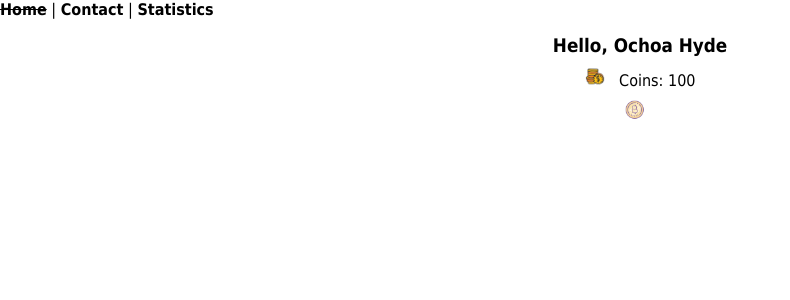
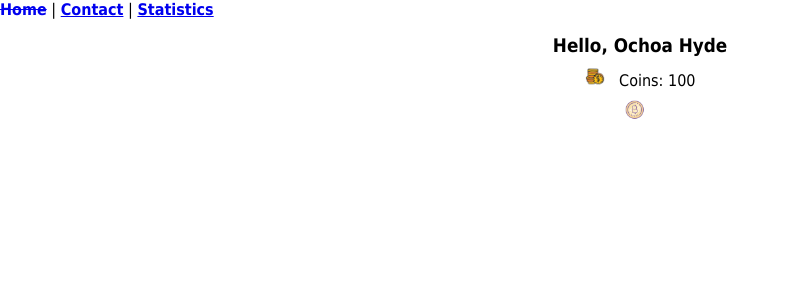
Before and after one commit to tmanoon/mister-bitcoin, an Angular app: page / in a window 1280 px wide. Shown: the top 300 px of the page, without its empty margins (0-790 px from the left). Built offline with nearby package versions, Linux system fonts and the light colour scheme; no server answers.

Commit message:
Add navigation by routing

```diff
--- a/src/app/app-routing.module.ts
+++ b/src/app/app-routing.module.ts
@@ -16,7 +16,7 @@ const routes: Routes = [
       { path: 'edit/:id', component: ContactEditPageComponent, resolve: { contact: contactResolver } }
     ]
   },
-  { path: 'contact/:id', component: ContactDetailsPageComponent },
+  { path: 'contact/:id', component: ContactDetailsPageComponent, resolve: {contact: contactResolver} },
   { path: '', component: HomePageComponent },
   { path: '**', component: ContactPageComponent }
 ]
--- a/src/app/app.module.ts
+++ b/src/app/app.module.ts
@@ -4,8 +4,6 @@ import { AppRoutingModule } from './app-routing.module';
 import { AppComponent } from './root-cmp/app.component';
 import { HttpClientModule } from '@angular/common/http';
 import { HomePageComponent } from './pages/home-page/home-page.component';
-import { BitcoinService } from './services/bitcoin.service';
-import { UserService } from './services/user.service';
 import { ContactPageComponent } from './pages/contact-page/contact-page.component';
 import { ContactListComponent } from './cmps/contact-list/contact-list.component';
 import { ContactDetailsPageComponent } from './pages/contact-details-page/contact-details-page.component';
--- a/src/app/cmps/app-header/app-header.component.html
+++ b/src/app/cmps/app-header/app-header.component.html
@@ -1,5 +1,5 @@
 <section class="app-header">
-<a (click)="onSelectPage('home')">Home</a> |
-<a (click)="onSelectPage('contact')">Contact</a> |
-<a (click)="onSelectPage('statistics')">Statistics</a>
+<a routerLink="home">Home</a> |
+<a routerLink="contact">Contact</a> |
+<a routerLink="statistics">Statistics</a>
 </section>
--- a/src/app/cmps/contact-preview/contact-preview.component.html
+++ b/src/app/cmps/contact-preview/contact-preview.component.html
@@ -1,5 +1,5 @@
 <li class="contact-preview">
     <img [src]="contact.imgUrl" [alt]="contact.name" />
     <h1>Name: {{contact.name}} </h1>
-    <button (click)="onSelectDetails()">Select</button>
+    <button routerLink="{{ contact._id }}">Select</button>
 </li>
--- a/src/app/pages/contact-details-page/contact-details-page.component.html
+++ b/src/app/pages/contact-details-page/contact-details-page.component.html
@@ -1,4 +1,4 @@
-<section *ngIf="contact" class="contact-details">
+<section *ngIf="contact$ | async as contact" class="contact-details">
     <img [src]="contact.imgUrl" [alt]="contact.name">
     <p>Name: {{contact.name}}</p>
     <p>Phone: {{contact.phone}}</p>
--- a/src/app/pages/contact-details-page/contact-details-page.component.ts
+++ b/src/app/pages/contact-details-page/contact-details-page.component.ts
@@ -1,29 +1,23 @@
 import { Component, Input, OnInit, inject } from '@angular/core';
 import { Contact } from '../../models/contact.model';
-import { Observable, catchError } from 'rxjs';
+import { Observable, catchError, map } from 'rxjs';
 import { ContactService } from '../../services/contact.service';
+import { ActivatedRoute, Router } from '@angular/router';
 @Component({
   selector: 'contact-details-page',
   templateUrl: './contact-details-page.component.html',
   styleUrl: './contact-details-page.component.scss'
 })
-export class ContactDetailsPageComponent implements OnInit {
+export class ContactDetailsPageComponent {
   //switch to props when header work and from here i can pass contactid
-  @Input() selectedContactId: string | null = null
-  contact!: Contact
-
-  private contactService = inject(ContactService)
-
-  ngOnInit(): void {
-    if (this.selectedContactId) {
-      this.contactService.getContactById(this.selectedContactId).subscribe(
-        (_contact: Contact) => {
-          this.contact = _contact
-          const randNum = Math.round(Math.random() * 50)
-          const randGender = Math.random() > 0.5 ? 'female' : 'male'
-          this.contact.imgUrl = `https://xsgames.co/randomusers/assets/avatars/${randGender}/${randNum}.jpg`
-        }
-      )
-    }
-  }
+  private route = inject(ActivatedRoute)
+  private router = inject(Router)
+  contact$: Observable<Contact> = this.route.data.pipe(
+    map(data => {
+      const contact: Contact = data['contact']
+      const randNum = Math.round(Math.random() * 50)
+      const randGender = Math.random() > 0.5 ? 'female' : 'male';
+      contact.imgUrl = `https://xsgames.co/randomusers/assets/avatars/${randGender}/${randNum}.jpg`;
+      return contact
+    }))
 }
--- a/src/app/root-cmp/app.component.html
+++ b/src/app/root-cmp/app.component.html
@@ -1,7 +1,4 @@
-<app-header (pageSelected)="onPageSelected($event)"></app-header>
+<app-header></app-header>
 <main class="main">
-  <home-page *ngIf="selectedPage === 'home'"></home-page>
-  <contact-page (details)="onPageSelected($event)" (selectedContactId)="onSelectedContactId($event)" *ngIf="selectedPage === 'contact'"></contact-page>
-  <contact-details-page [selectedContactId]="selectedContactId" *ngIf="selectedPage === 'contact-details'"></contact-details-page>
-  <statistic-page *ngIf="selectedPage === 'statistic'"></statistic-page>
+ <router-outlet></router-outlet>
 </main>
```
